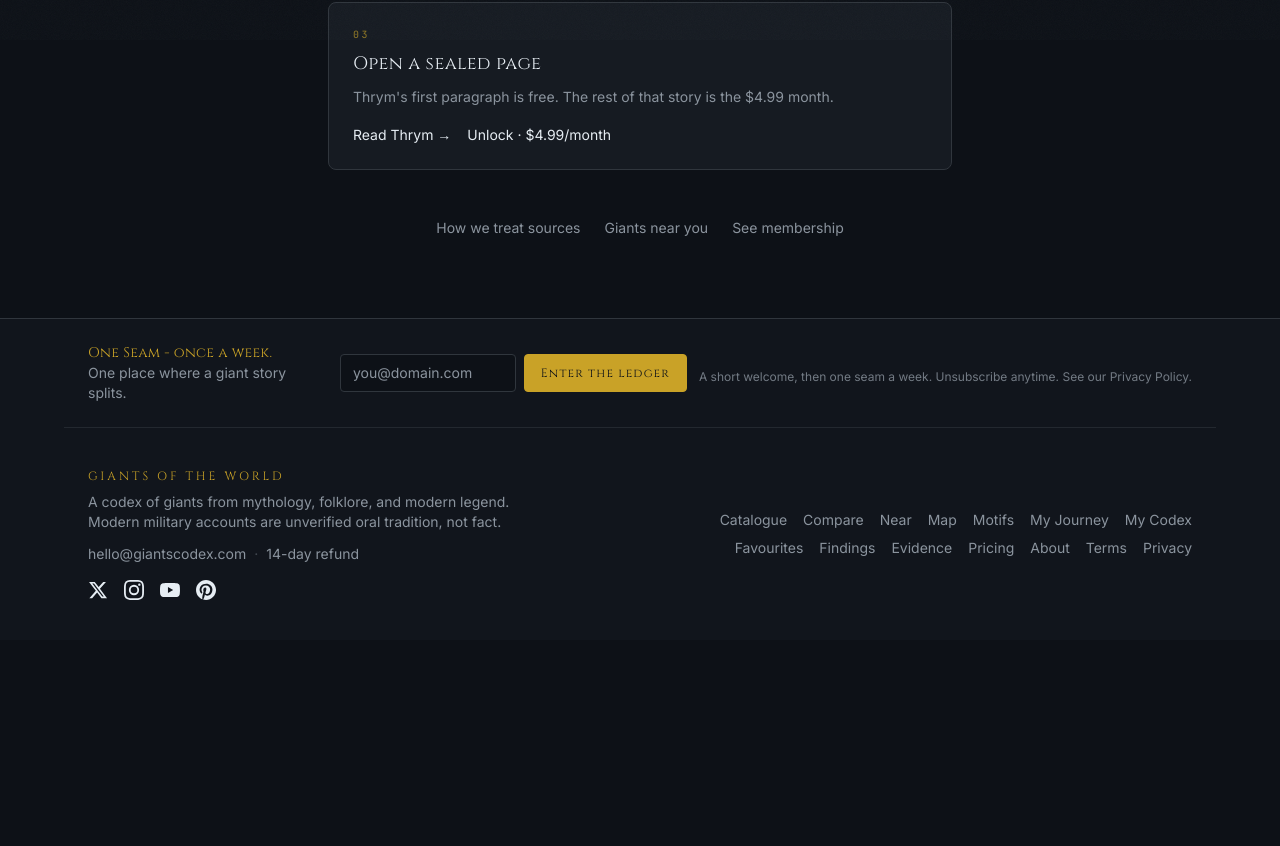
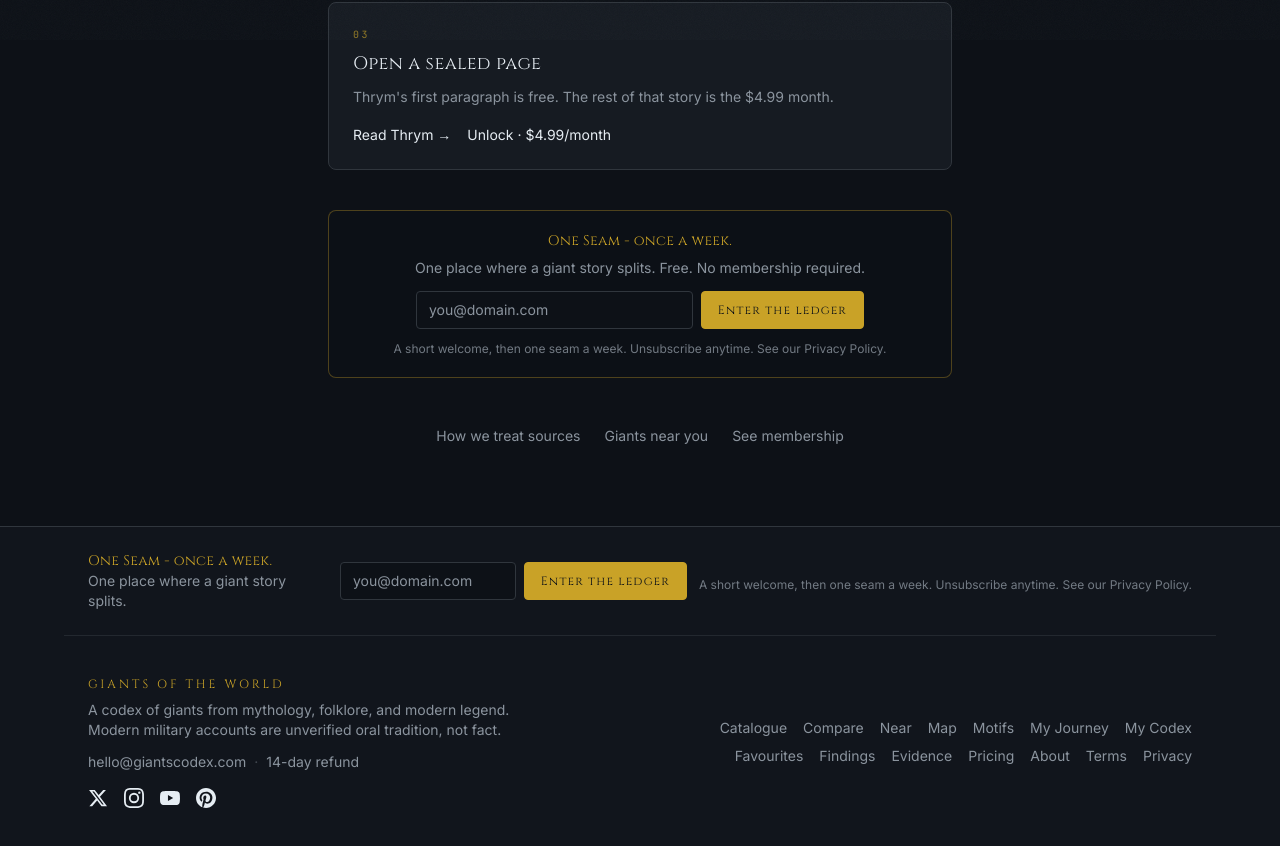
Before and after one commit to silvio-meter/giants-of-the-world, a Next.js app: page /welcome in a window 1280 px wide. Shown: the part 760-1606 px from the top of the page. Before the commit the page ends 1400 px from the top, so only its background shows below. Built offline with nearby package versions, Linux system fonts and the light colour scheme; no server answers.

Commit message:
Mid-page One Seam confirm on free giants and Welcome
Adds EmailCapture spotlight variant with Unlock-weight gold card.
Shows mid-page on freeEntry giant pages and /welcome. Bottom entry
capture and site footer band stay. No em dashes.

```diff
--- a/src/app/giants/[slug]/page.tsx
+++ b/src/app/giants/[slug]/page.tsx
@@ -398,6 +398,17 @@ export default async function GiantDetailPage({ params }: Props) {
         </aside>
       </div>
 
+      {/*
+        Mid-page One Seam on free entries only. Unlock-weight card so the
+        newsletter ask matches the sealed-page membership wall visual weight.
+        Bottom EmailCapture and site footer band stay as they are.
+      */}
+      {giant.freeEntry ? (
+        <div className="mt-10">
+          <EmailCapture variant="spotlight" sourcePage={`entry-mid:${giant.slug}`} />
+        </div>
+      ) : null}
+
       {giant.hasScholarlyNotes && <ScholarlyNotesSection slug={giant.slug} />}
 
       {giant.chainSummary && (
--- a/src/app/welcome/page.tsx
+++ b/src/app/welcome/page.tsx
@@ -1,5 +1,6 @@
 import type { Metadata } from "next";
 import Link from "next/link";
+import { EmailCapture } from "@/components/EmailCapture";
 import { getFreeGiants } from "@/lib/giants";
 
 /**
@@ -123,6 +124,17 @@ export default async function WelcomePage({
         ))}
       </ol>
 
+      {/*
+        Mid-page One Seam with Unlock visual weight. Site footer band still
+        shows on /welcome (not a giant entry path).
+      */}
+      <div className="mt-10">
+        <EmailCapture
+          variant="spotlight"
+          sourcePage={justPaid ? "welcome-paid" : "welcome"}
+        />
+      </div>
+
       <div className="mt-12 flex flex-col items-center gap-3 text-sm text-text-muted sm:flex-row sm:justify-center sm:gap-6">
         <Link href="/evidence" className="text-accent-gold hover:underline">
           How we treat sources
--- a/src/components/EmailCapture.tsx
+++ b/src/components/EmailCapture.tsx
@@ -4,8 +4,9 @@ import Link from "next/link";
 import { useState, type FormEvent } from "react";
 
 interface Props {
-  /** "footer" is a compact single row; "detail" / "journey" have more room. */
-  variant: "footer" | "detail" | "journey";
+  /** "footer" is a compact single row; "detail" / "journey" have more room;
+   * "spotlight" matches Unlock visual weight for mid-page free-entry asks. */
+  variant: "footer" | "detail" | "journey" | "spotlight";
   /** Recorded with the subscription - which surface it came from. */
   sourcePage: string;
 }
@@ -22,6 +23,10 @@ const COPY = {
   journey: {
     heading: "One Seam - once a week.",
     prompt: "One place where a giant story splits.",
+  },
+  spotlight: {
+    heading: "One Seam - once a week.",
+    prompt: "One place where a giant story splits. Free. No membership required.",
   },
 } as const;
 
@@ -85,7 +90,9 @@ export function EmailCapture({ variant, sourcePage }: Props) {
         className={
           variant === "footer"
             ? "text-sm text-accent-gold"
-            : "rounded-lg border border-accent-gold/35 bg-background/60 px-4 py-4 text-center text-sm text-accent-gold"
+            : variant === "spotlight"
+              ? "rounded-lg border border-accent-gold/35 bg-background/80 px-4 py-5 text-center text-sm text-accent-gold sm:px-5"
+              : "rounded-lg border border-accent-gold/35 bg-background/60 px-4 py-4 text-center text-sm text-accent-gold"
         }
       >
         {/*
@@ -98,6 +105,7 @@ export function EmailCapture({ variant, sourcePage }: Props) {
   }
 
   const isFooter = variant === "footer";
+  const isSpotlight = variant === "spotlight";
 
   return (
     <form
@@ -105,7 +113,9 @@ export function EmailCapture({ variant, sourcePage }: Props) {
       className={
         isFooter
           ? "flex min-w-0 flex-col gap-2 sm:flex-row sm:items-center sm:gap-3"
-          : "rounded-lg border border-border bg-surface p-4 sm:p-5"
+          : isSpotlight
+            ? "rounded-lg border border-accent-gold/35 bg-background/80 px-4 py-5 text-center sm:px-5 sm:py-5"
+            : "rounded-lg border border-border bg-surface p-4 sm:p-5"
       }
     >
       <div className={isFooter ? "shrink-0 sm:max-w-[240px]" : "mb-3"}>
@@ -122,13 +132,23 @@ export function EmailCapture({ variant, sourcePage }: Props) {
           className={
             isFooter
               ? "text-sm text-text-muted"
-              : "text-sm leading-relaxed text-text-muted"
+              : isSpotlight
+                ? "text-sm leading-relaxed text-text-muted"
+                : "text-sm leading-relaxed text-text-muted"
           }
         >
           {prompt}
         </p>
       </div>
-      <div className={isFooter ? "flex min-w-0 flex-1 gap-2" : "flex gap-2"}>
+      <div
+        className={
+          isFooter
+            ? "flex min-w-0 flex-1 gap-2"
+            : isSpotlight
+              ? "mx-auto flex w-full max-w-md gap-2"
+              : "flex gap-2"
+        }
+      >
         <label className="sr-only" htmlFor={`email-${variant}-${sourcePage}`}>
           Email address
         </label>
@@ -166,7 +186,11 @@ export function EmailCapture({ variant, sourcePage }: Props) {
           {error}
         </p>
       )}
-      <p className={`text-xs text-text-muted/80 ${isFooter ? "mt-2" : "mt-3"}`}>
+      <p
+        className={`text-xs text-text-muted/80 ${
+          isFooter ? "mt-2" : isSpotlight ? "mt-3 text-center" : "mt-3"
+        }`}
+      >
         {MICRO} See our{" "}
         <Link href="/privacy" className="text-accent-gold hover:underline">
           Privacy Policy
```
